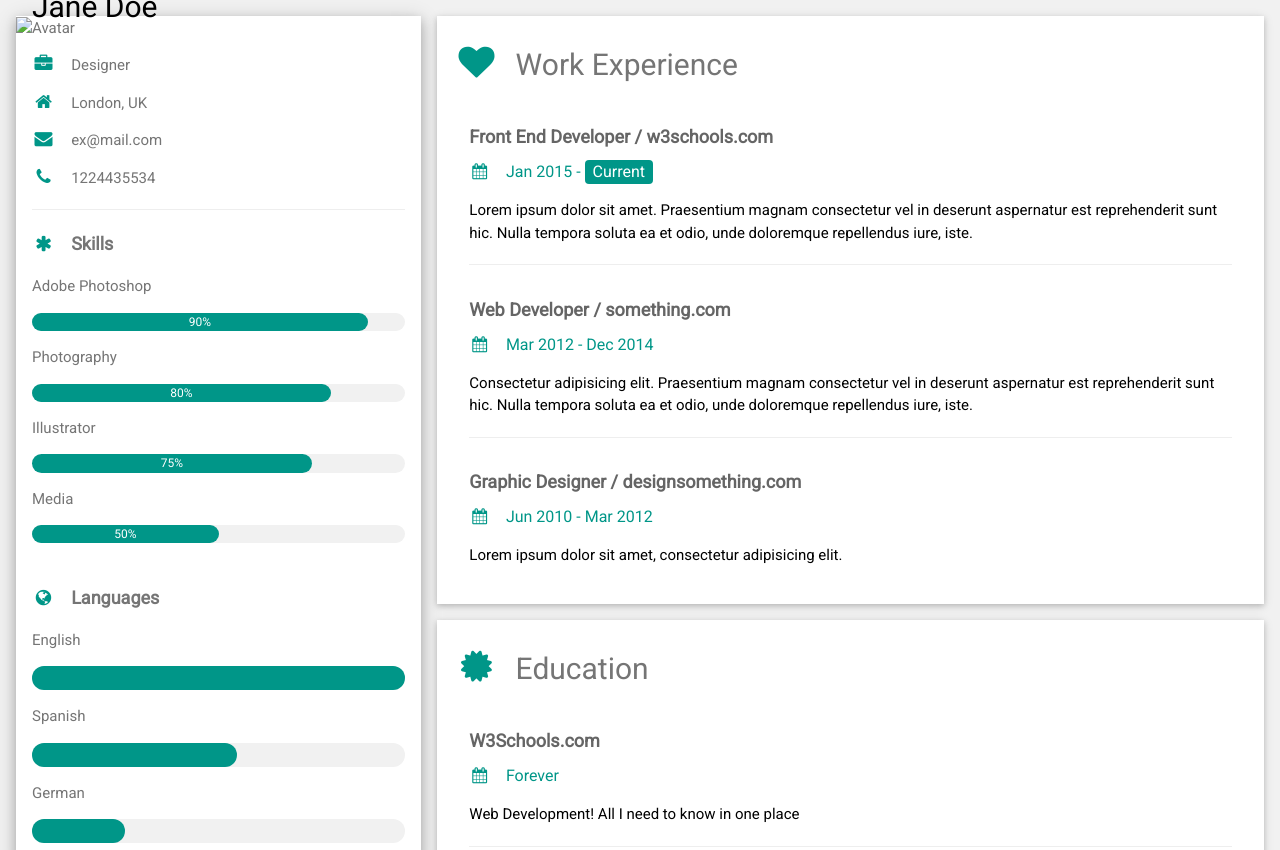
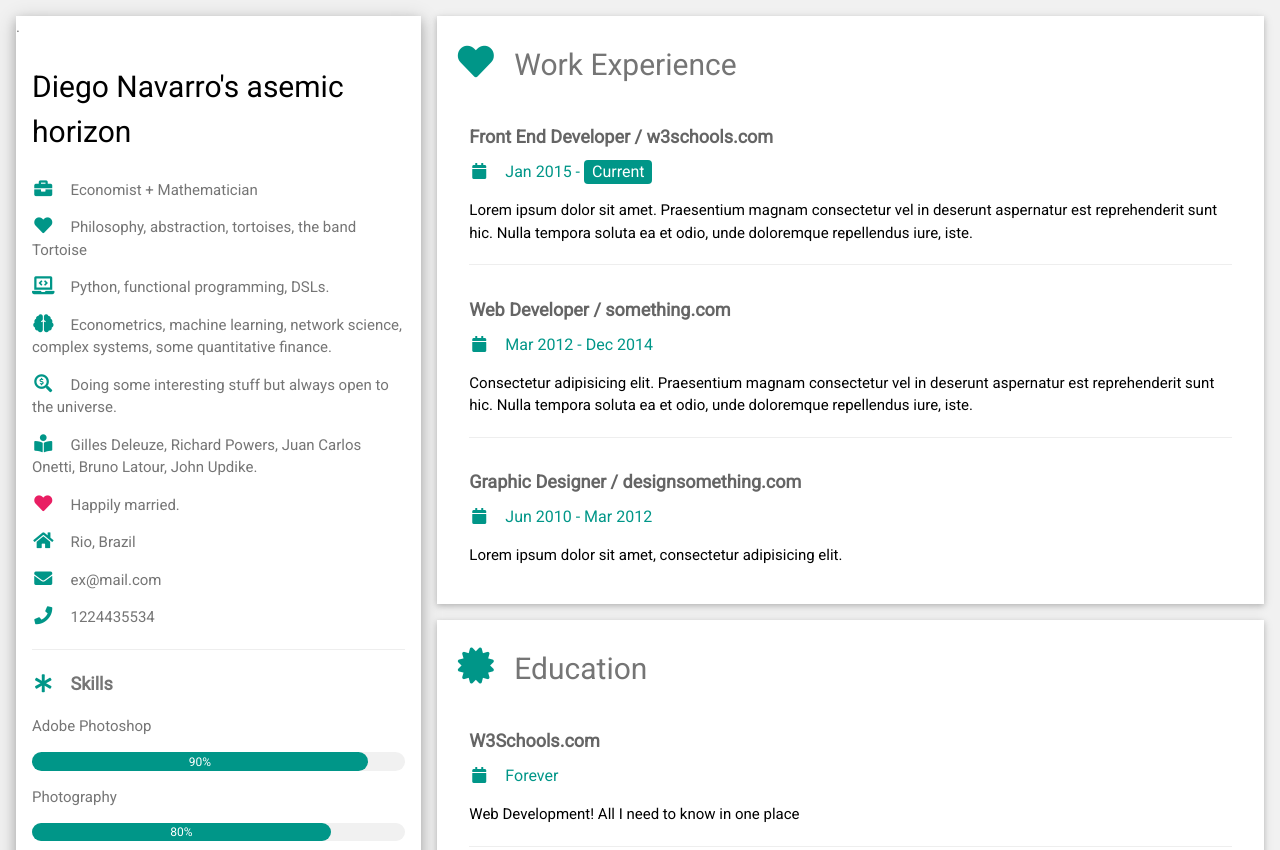
Before and after one commit to asemic-horizon/asemic-horizon.github.io, a plain HTML site: page index.html in a window 1280 px wide. Shown: the top 850 px of the page. Drawn offline with nearby package versions, Linux system fonts and the light colour scheme.

Commit message:
Update index.html

```diff
--- a/index.html
+++ b/index.html
@@ -5,7 +5,7 @@
 <meta name="viewport" content="width=device-width, initial-scale=1">
 <link rel="stylesheet" href="https://www.w3schools.com/w3css/4/w3.css">
 <link rel='stylesheet' href='https://fonts.googleapis.com/css?family=Roboto'>
-<link rel="stylesheet" href="https://cdnjs.cloudflare.com/ajax/libs/font-awesome/4.7.0/css/font-awesome.min.css">
+<link rel="stylesheet" href="https://use.fontawesome.com/releases/v5.6.3/css/all.css" integrity="sha384-UHRtZLI+pbxtHCWp1t77Bi1L4ZtiqrqD80Kn4Z8NTSRyMA2Fd33n5dQ8lWUE00s/" crossorigin="anonymous">
 <style>
 html,body,h1,h2,h3,h4,h5,h6 {font-family: "Roboto", sans-serif}
 </style>
@@ -22,14 +22,29 @@ html,body,h1,h2,h3,h4,h5,h6 {font-family: "Roboto", sans-serif}
 
       <div class="w3-white w3-text-grey w3-card-4">
         <div class="w3-display-container">
-          <img src="/w3images/avatar_hat.jpg" style="width:100%" alt="Avatar">
-          <div class="w3-display-bottomleft w3-container w3-text-black">
-            <h2>Jane Doe</h2>
+          <!--<img src="/w3images/avatar_hat.jpg" style="width:100%" alt="Avatar">-->
+          .
+           <p>
+            </p>
+
+          <div class="w3-display-bottom w3-container w3-text-black">
+            <h2>Diego Navarro's asemic horizon</h2>
+
           </div>
         </div>
         <div class="w3-container">
-          <p><i class="fa fa-briefcase fa-fw w3-margin-right w3-large w3-text-teal"></i>Designer</p>
-          <p><i class="fa fa-home fa-fw w3-margin-right w3-large w3-text-teal"></i>London, UK</p>
+          <p><i class="fa fa-briefcase fa-fw w3-margin-right w3-large w3-text-teal"></i>Economist + Mathematician</p>
+          <p><i class="fa fa-heart fa-fw w3-margin-right w3-large w3-text-teal"></i>Philosophy, abstraction, tortoises, the band Tortoise</p>
+
+          <p><i class="fas fa-laptop-code w3-margin-right w3-large w3-text-teal"></i>Python, functional programming, DSLs. </p>
+   <p><i class="fas fa-brain fa-fw w3-margin-right w3-large w3-text-teal"></i>Econometrics, machine learning, network science, complex systems, some quantitative finance.</p>
+            <p><i class="fas fa-search-dollar fa-fw w3-margin-right w3-large w3-text-teal"></i>Doing some interesting stuff but always open to the universe.</p>
+          <p><i class="fas fa-book-reader fa-fw w3-margin-right w3-large w3-text-teal"></i>Gilles Deleuze, Richard Powers, Juan Carlos Onetti, Bruno Latour, John Updike.</p>
+
+          <p><i class="fas fa-heart fa-fw w3-margin-right w3-large w3-text-pink"></i>Happily married.</p>
+
+
+            <p><i class="fa fa-home fa-fw w3-margin-right w3-large w3-text-teal"></i>Rio, Brazil</p>
           <p><i class="fa fa-envelope fa-fw w3-margin-right w3-large w3-text-teal"></i>ex@mail.com</p>
           <p><i class="fa fa-phone fa-fw w3-margin-right w3-large w3-text-teal"></i>1224435534</p>
           <hr>
```
